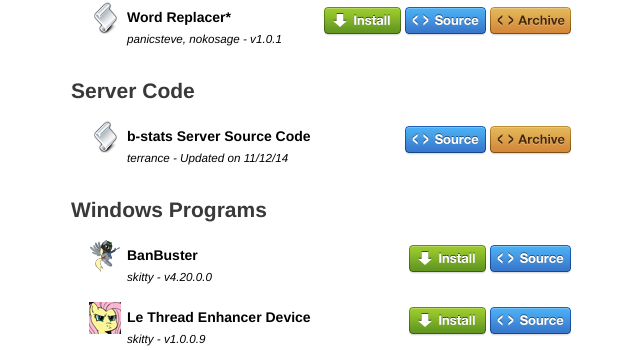
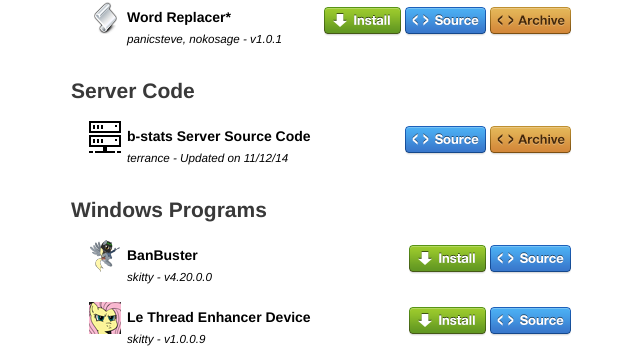
Before and after one commit to specialeddy/specialeddy.github.io, a PHP site: page /archive.html in a window 1280 px wide. Shown: the part 893-1243 px from the top of the page, without its empty margins (499-1139 px from the left). Run offline with PHP 8.4, Linux system fonts and the light colour scheme.

Commit message:
Add server icon, generalize li element classes

```diff
--- a/archive.html
+++ b/archive.html
@@ -24,7 +24,7 @@
         <div class="group">
         <h2>Userscripts</h2>
           <ul class="container">
-            <li class="userscript" dataName="4chanx">
+            <li class="item" dataName="4chanx">
               <img class="icon" src="img/4chanx.png" alt="4chan X">
               <div class="info">
                 <p class="name">4chan X</p>
@@ -36,7 +36,7 @@
                 <a href="https://github.com/specialeddy/specialeddy.github.io/raw/archive/4chan-X.user.js"><img class="button" src="img/archive.png" alt="Archive"></a>
               </div>
             </li>
-            <li class="userscript" dataName="uploader">
+            <li class="item" dataName="uploader">
               <img class="icon" src="img/4chanfile.png" alt="7z/RAR Uploader">
               <div class="info">
                 <p class="name">7z/RAR Uploader</p>
@@ -48,7 +48,7 @@
                 <a href="https://github.com/specialeddy/specialeddy.github.io/raw/archive/7z-RAR-Uploader.user.js"><img class="button" src="img/archive.png" alt="Archive"></a>
               </div>
             </li>
-            <li class="userscript" dataName="appchanx">
+            <li class="item" dataName="appchanx">
               <img class="icon" src="img/appchanx.png" alt="Appchan X">
               <div class="info">
                 <p class="name">Appchan X</p>
@@ -60,7 +60,7 @@
                 <a href="https://github.com/specialeddy/specialeddy.github.io/raw/archive/appchan-x.user.js"><img class="button" src="img/archive.png" alt="Archive"></a>
               </div>
             </li>
-            <li class="userscript" dataName="crosslink">
+            <li class="item" dataName="crosslink">
               <img class="icon" src="img/crosslink.png" alt="Auto Cross Linker">
               <div class="info">
                 <p class="name">Auto Cross Linker*</p>
@@ -72,7 +72,7 @@
                 <a href="https://github.com/specialeddy/specialeddy.github.io/raw/archive/4chan-Auto-Cross-Linker.user.js"><img class="button" src="img/archive.png" alt="Archive"></a>
               </div>
             </li>
-            <li class="userscript" dataName="cookie">
+            <li class="item" dataName="cookie">
               <img class="icon" src="img/cookie.png" alt="BanCookieBan">
               <div class="info">
                 <p class="name">BanCookieBan*</p>
@@ -84,7 +84,7 @@
                 <a href="https://github.com/specialeddy/specialeddy.github.io/raw/archive/BanCookieBan.user.js"><img class="button" src="img/archive.png" alt="Archive"></a>
               </div>
             </li>
-            <li class="userscript" dataName="cornelia">
+            <li class="item" dataName="cornelia">
               <img class="icon" src="img/cornelia.png" alt="Cornelia Archive Reader">
               <div class="info">
                 <p class="name">Cornelia Archive Reader</p>
@@ -96,7 +96,7 @@
                 <a href="https://github.com/specialeddy/specialeddy.github.io/raw/archive/cornelia.user.js"><img class="button" src="img/archive.png" alt="Archive"></a>
               </div>
             </li>
-            <li class="userscript" dataName="desudesutalk">
+            <li class="item" dataName="desudesutalk">
               <img class="icon" src="img/desu.png" alt="Desu Desu Talk">
               <div class="info">
                 <p class="name">Desu Desu Talk</p>
@@ -108,7 +108,7 @@
                 <a href="https://github.com/specialeddy/specialeddy.github.io/raw/archive/ddt.user.js"><img class="button" src="img/archive.png" alt="Archive"></a>
               </div>
             </li>
-            <li class="userscript" dataName="filternuker">
+            <li class="item" dataName="filternuker">
               <img class="icon" src="img/generic.png" alt="Filter Nuker">
               <div class="info">
                 <p class="name">Filter Nuker*</p>
@@ -120,7 +120,7 @@
                 <a href="https://github.com/specialeddy/specialeddy.github.io/raw/archive/4chan-Filter-Nuker.user.js"><img class="button" src="img/archive.png" alt="Archive"></a>
               </div>
             </li>
-            <li class="userscript" dataName="namesync4chan">
+            <li class="item" dataName="namesync4chan">
               <img class="icon" src="img/namesync.png" alt="Name Sync">
               <div class="info">
                 <p class="name">Name Sync</p>
@@ -132,7 +132,7 @@
                 <a href="https://github.com/specialeddy/specialeddy.github.io/raw/archive/NameSync.user.js"><img class="button" src="img/archive.png" alt="Archive"></a>
               </div>
             </li>
-            <li class="userscript" dataName="namesyncmobile4chan">
+            <li class="item" dataName="namesyncmobile4chan">
               <img class="icon" src="img/namesyncmobile.png" alt="Name Sync Mobile">
               <div class="info">
                 <p class="name">Name Sync Mobile</p>
@@ -144,7 +144,7 @@
                 <a href="https://github.com/specialeddy/specialeddy.github.io/raw/archive/NameSync.mobile.user.js"><img class="button" src="img/archive.png" alt="Archive"></a>
               </div>
             </li>
-            <li class="userscript" dataName="quickblocker">
+            <li class="item" dataName="quickblocker">
               <img class="icon" src="img/quickblocker.png" alt="Quick Blocker">
               <div class="info">
                 <p class="name">Quick Blocker</p>
@@ -156,7 +156,7 @@
                 <a href="https://github.com/specialeddy/specialeddy.github.io/raw/archive/QuickBlocker.user.js"><img class="button" src="img/archive.png" alt="Archive"></a>
               </div>
             </li>
-            <li class="userscript" dataName="tripfagfinder">
+            <li class="item" dataName="tripfagfinder">
               <img class="icon" src="img/tripfagfinder.png" alt="Tripfag-Finder">
               <div class="info">
                 <p class="name">Tripfag-Finder</p>
@@ -168,7 +168,7 @@
                 <a href="https://github.com/specialeddy/specialeddy.github.io/raw/archive/Tripfag-Finder.user.js"><img class="button" src="img/archive.png" alt="Archive"></a>
               </div>
             </li>
-            <li class="userscript" dataName="wordreplacer">
+            <li class="item" dataName="wordreplacer">
               <img class="icon" src="img/generic.png" alt="Word Replacer">
               <div class="info">
                 <p class="name">Word Replacer*</p>
@@ -183,8 +183,8 @@
           </ul>
         <h2>Server Code</h2>
           <ul class="container">
-            <li class="userscript" dataName="bstats">
-              <img class="icon" src="img/generic.png" alt="b-stats Server Source Code">
+            <li class="item" dataName="bstats">
+              <img class="icon" src="img/server.png" alt="b-stats Server Source Code">
               <div class="info">
                 <p class="name">b-stats Server Source Code</p>
                 <p class="about">terrance - Updated on 11/12/14</p>
@@ -197,7 +197,7 @@
           </ul>
         <h2>Windows Programs</h2>
           <ul class="container">
-            <li class="userscript" dataName="banbuster">
+            <li class="item" dataName="banbuster">
               <img class="icon" src="img/banbuster.png" alt="BanBuster">
               <div class="info">
                 <p class="name">BanBuster</p>
@@ -208,7 +208,7 @@
                 <a href="https://github.com/specialeddy/specialeddy.github.io/tree/archive/BanBuster/AutoIt%20Script%20-%20Project%20Source" target="_blank"><img class="button" src="img/source.png" alt="Source"></a>
               </div>
             </li>
-            <li class="userscript" dataName="threadenhancer">
+            <li class="item" dataName="threadenhancer">
               <img class="icon" src="img/skitty.png" alt="Le Thread Enhancer Device">
               <div class="info">
                 <p class="name">Le Thread Enhancer Device</p>
@@ -225,7 +225,7 @@
         <div class="group">
         <h2>Userscripts</h2>
           <ul class="container">
-            <li class="userscript" dataName="namesync8chan">
+            <li class="item" dataName="namesync8chan">
               <img class="icon" src="img/namesync.png" alt="8chan Name Sync">
               <div class="info">
                 <p class="name">8chan Name Sync*</p>
@@ -237,7 +237,7 @@
                 <a href="https://github.com/specialeddy/specialeddy.github.io/raw/archive/NameSync.8chan.user.js"><img class="button" src="img/archive.png" alt="Archive"></a>
               </div>
             </li>
-            <li class="userscript" dataName="8chanx">
+            <li class="item" dataName="8chanx">
               <img class="icon" src="img/8chan.png" alt="8chan X">
               <div class="info">
                 <p class="name">8chan X</p>
@@ -249,7 +249,7 @@
                 <a href="https://github.com/specialeddy/specialeddy.github.io/raw/archive/8chan-x.user.js"><img class="button" src="img/archive.png" alt="Archive"></a>
               </div>
             </li>
-            <li class="userscript" dataName="8chanz">
+            <li class="item" dataName="8chanz">
               <img class="icon" src="img/8chan.png" alt="8chan Z">
               <div class="info">
                 <p class="name">8chan Z</p>
--- a/stylesheets/styles.css
+++ b/stylesheets/styles.css
@@ -208,7 +208,7 @@ a img {
   top: -2px;
 }
 
-.userscript {
+.item {
   position: relative;
   top: -4px;
   padding: 10px 0px 10px 0px;
```
Also changed, not shown: img/server.png (added).
